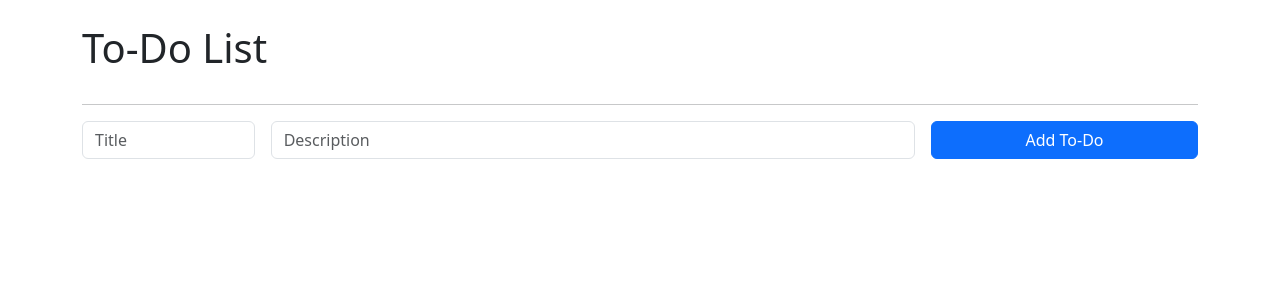
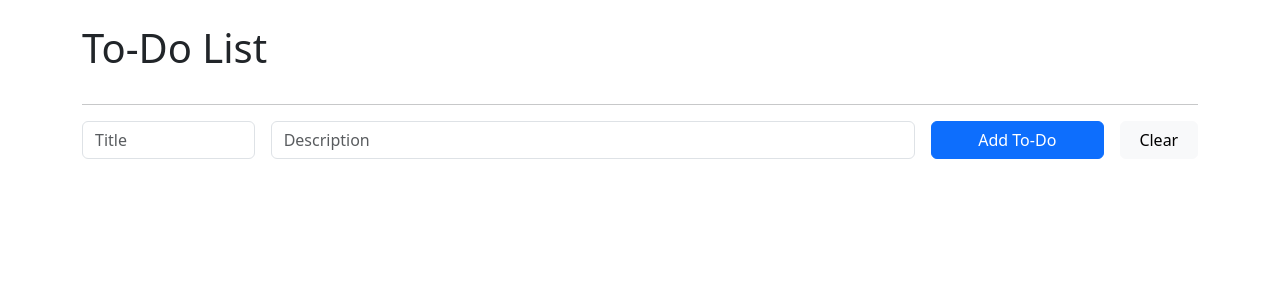
Before and after one commit to sadam-is-sleeping/FastAPI_Todos, a FastAPI app: page / in a window 1280 px wide. Shown: the top 300 px of the page. Run offline with FastAPI, Linux system fonts and the light colour scheme; data that the repository does not hold is empty.

Commit message:
clear button added - cancel edit mode

```diff
--- a/templates/index.html
+++ b/templates/index.html
@@ -26,8 +26,11 @@
                 <div class="col-md-7">
                     <input type="text" id="description" class="form-control" placeholder="Description" required>
                 </div>
-                <div class="col-md-3">
+                <div class="col-md-2">
                     <button type="submit" id="submit-btn" class="btn btn-primary w-100">Add To-Do</button>
+                </div>
+                <div class="col-md-1">
+                    <button type="button" id="clear-btn" class="btn btn-light w-100">Clear</button>
                 </div>
             </div>
         </form>
@@ -73,7 +76,7 @@
             const todoContent = document.createElement('div');
             todoContent.innerHTML = `
             <strong>${todo.title}:</strong> ${todo.description}
-            <br><small class="text-muted">Created on: ${dateTime}</small>
+            <br><small class="text-muted">${dateTime}</small>
             <span class="badge ${todo.completed ? 'bg-success' : 'bg-secondary'} ms-2">
                 ${todo.completed ? 'Completed' : 'Pending'}
             </span>`;
@@ -172,6 +175,13 @@
         // change to update
         document.getElementById('submit-btn').textContent = 'Update To-Do';
     }
+
+    document.getElementById('clear-btn').addEventListener('click', () => {
+    	document.getElementById('id').value = '';
+    	document.getElementById('title').value = '';
+    	document.getElementById('description').value = '';
+    	document.getElementById('submit-btn').textContent = 'Add To-Do';
+    });
 
     // toggle completed
     async function toggleCompletion(todo) {
```
